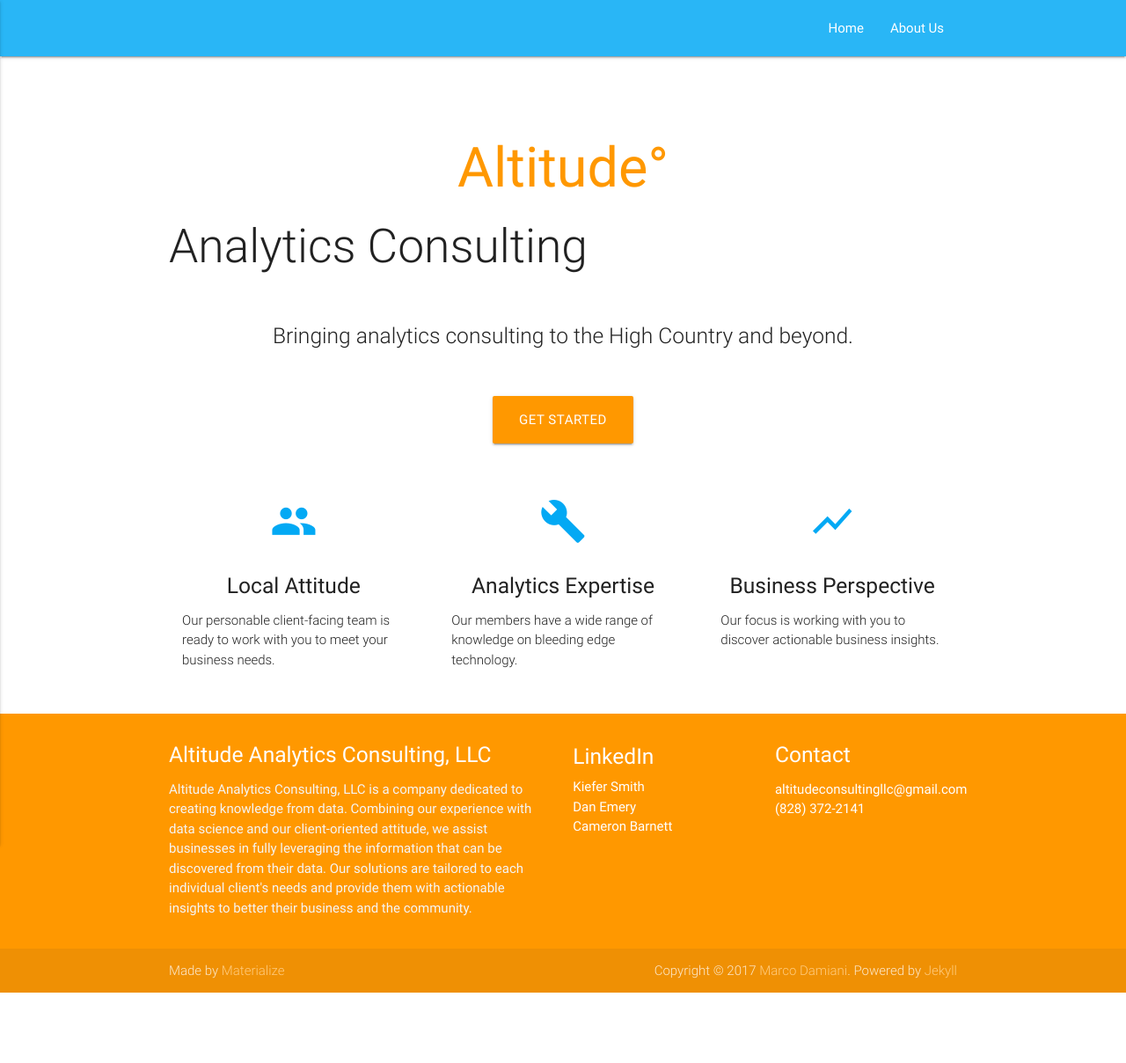
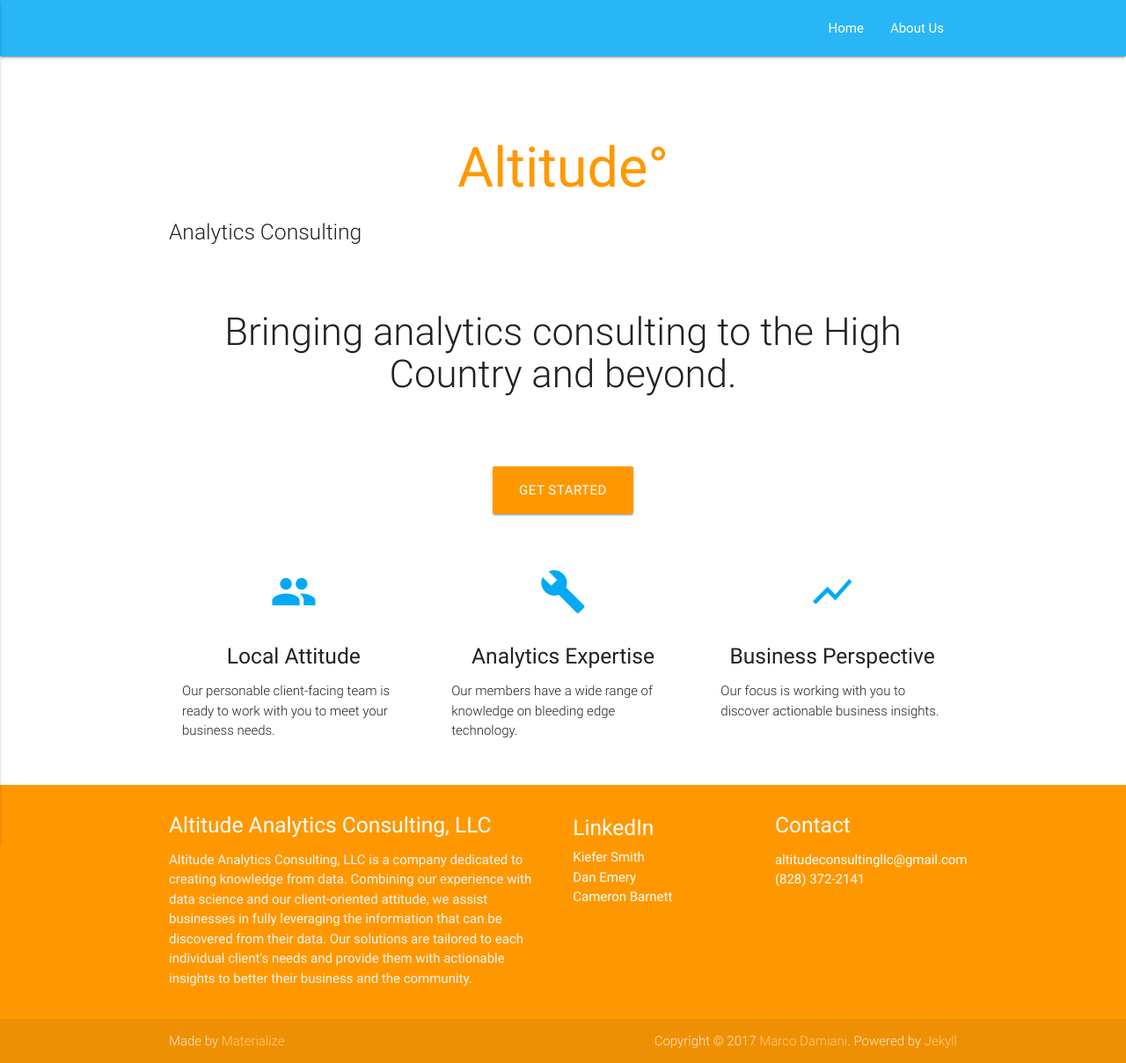
Before and after one commit to kiefersmith/Altitude-Website, a Jekyll site: the page built from index.md, in a window 1280 px wide. Shown: the whole page at 88% size. Built offline with Jekyll 4.4.1, drawn with Linux system fonts in a browser that asks for light colours; before the commit the page ends 1128 px from its top, so only the background shows below that.

Commit message:
Changed home page.

```diff
--- a/_layouts/home.html
+++ b/_layouts/home.html
@@ -6,9 +6,9 @@
     <div class="container">
       <br><br>
       <h1 class="header center orange-text">{{ site.title }}</h1>
-      <h2 class = "header col s12 light"> Analytics Consulting</h2>
+      <h5 class = "header col s12 light"> Analytics Consulting</h5>
       <div class="row center">
-        <h5 class="header col s12 light">{{ content }}</h5>
+        <h3 class="header col s12 light">{{ content }}</h3>
       </div>
       <div class="row center">
         <a href="https://goo.gl/forms/MVAGZVI8gtSVTJYi1" id="download-button" class="btn-large waves-effect waves-light orange">Get Started</a>
```
